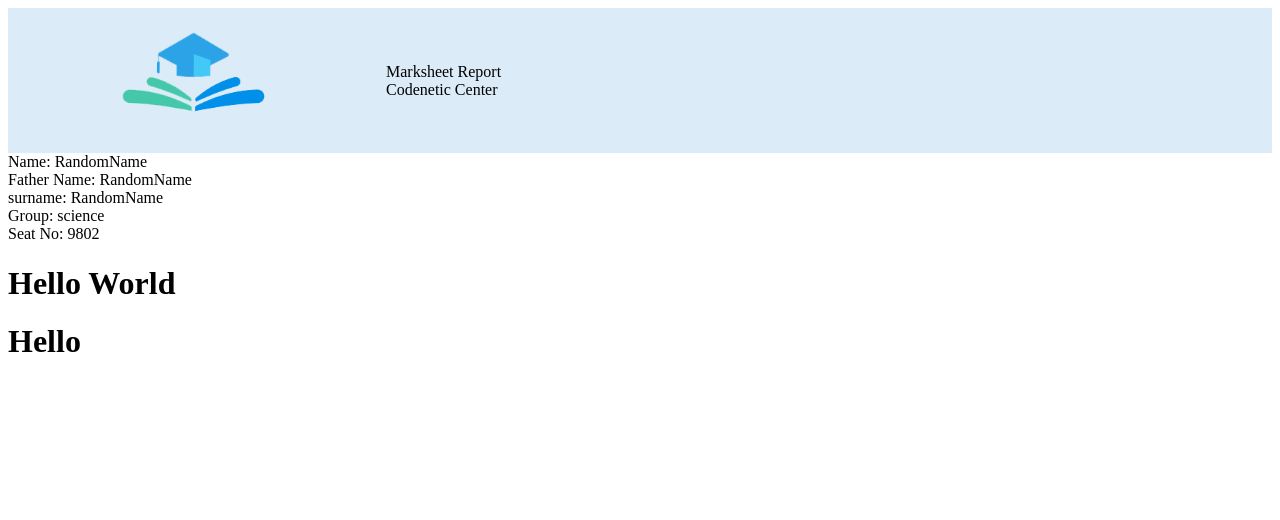
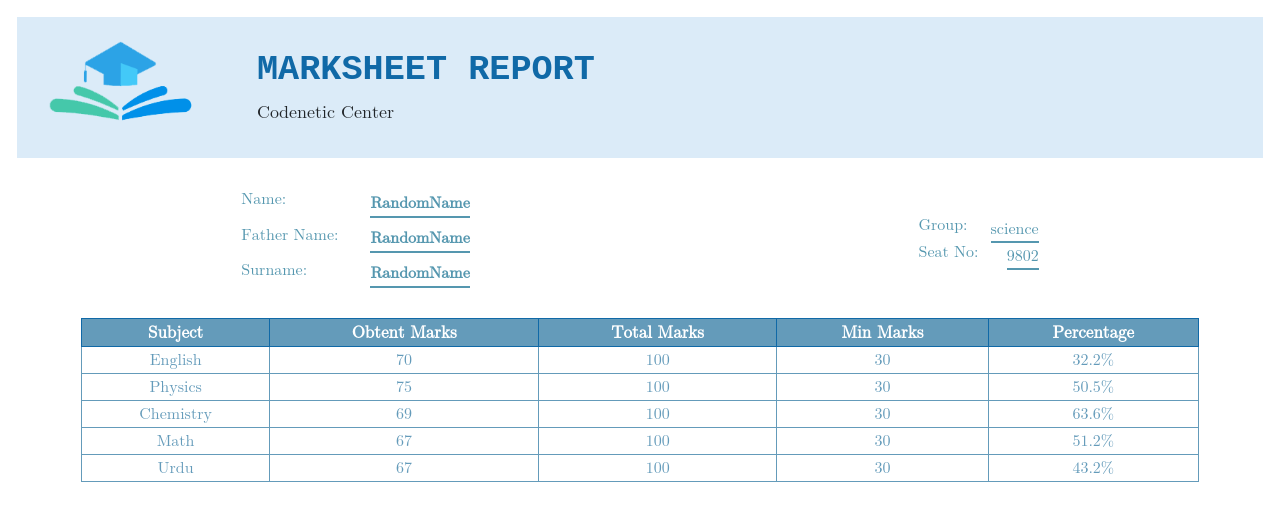
Before and after one commit to ompirkashchouhan/marksheet-generator-js, a plain HTML site: page index.html in a window 1280 px wide. Drawn offline with nearby package versions, Linux system fonts and the light colour scheme.

Commit message:
update files

```diff
--- a/index.html
+++ b/index.html
@@ -6,6 +6,9 @@
     <meta name="viewport" content="width=device-width, initial-scale=1.0">
     <title>Marksheet - Generator</title>
 </head>
+<!-- bootstrap css -->
+<link href="https://cdn.jsdelivr.net/npm/bootstrap@5.0.2/dist/css/bootstrap.min.css" rel="stylesheet"
+    integrity="sha384-EVSTQN3/azprG1Anm3QDgpJLIm9Nao0Yz1ztcQTwFspd3yD65VohhpuuCOmLASjC" crossorigin="anonymous">
 <!-- main style css -->
 <link rel="stylesheet" href="./style/index.css">
 
@@ -19,27 +22,96 @@
             <div class="marksheet">
                 <div class="caption">
                     <div class="logo"><img src="/assets/image/logo.png" width="170" alt="image"></div>
-                    <div class="title">Marksheet Report <br> <span class="cdn">Codenetic Center</span> </div>
+                    <div class="title">
+                        <h1>Marksheet Report</h1> <span class="cdn">Codenetic Center</span>
+                    </div>
                 </div>
                 <!-- Rendor Student info -->
                 <div class="contain_render_data">
                     <div class="flex-wrap">
-                        <div class="student_name">Name: <span id="getName">RandomName</span> </div>
-                        <div class="student_fName">Father Name: <span id="getfName">RandomName</span> </div>
-                        <div class="student_surname">surname: <span id="surName">RandomName</span> </div>
+                        <div class="student_name flex-row">
+                            <h3>Name:</h3> <span id="getName">RandomName</span>
+                        </div>
+                        <div class="student_fName flex-row">
+                            <h3>Father Name:</h3><span id="getfName">RandomName</span>
+                        </div>
+                        <div class="student_surname">
+                            <h3>Surname:</h3> <span id="surName">RandomName</span>
+                        </div>
                     </div>
                     <div class="flex-wrap">
-                        <div class="student_group">Group: <span id="Group">science</span> </div>
-                        <div class="student_seatnum">Seat No: <span id="seatNum">9802</span> </div>
+                        <div class="student_group">
+                            <h3>Group:</h3> <span id="Group">science</span>
+                        </div>
+                        <div class="student_seatnum">
+                            <h3>Seat No:</h3> <span id="seatNum">9802</span>
+                        </div>
                     </div>
+                </div>
+                <!-- Table form -->
+                <div class="mainTab">
+                <table>
+                    <tbody>
+                        <tr>
+                            <th>Subject</th>
+                            <th>Obtent Marks</th>
+                            <th>Total Marks</th>
+                            <th>Min Marks</th>
+                            <th>Percentage</th>
+                        </tr>
+                        <tr>
+                            <td>English</td>
+                            <td>70</td>
+                            <td>100</td>
+                            <td>30</td>
+                            <td>32.2%</td>
+                        </tr>
+                        <tr>
+                            <td>Physics</td>
+                            <td>75</td>
+                            <td>100</td>
+                            <td>30</td>
+                            <td>50.5%</td>
+                        </tr>
+                        <tr>
+                            <td>Chemistry</td>
+                            <td>69</td>
+                            <td>100</td>
+                            <td>30</td>
+                            <td>63.6%</td>
+                        </tr>
+                        <tr>
+                            <td>Math</td>
+                            <td>67</td>
+                            <td>100</td>
+                            <td>30</td>
+                            <td>51.2%</td>
+                        </tr>
+                        <tr>
+                            <td>Urdu</td>
+                            <td>67</td>
+                            <td>100</td>
+                            <td>30</td>
+                            <td>43.2%</td>
+                        </tr>
+                    </tbody>
+                </table>
                 </div>
             </div>
         </div>
     </div>
-    <h1>Hello World</h1>
-    <h1>Hello</h1>
+    <!-- <h1>Hello World</h1>
+    <h1>Hello</h1> -->
     <!-- main js -->
     <script src="/js/index.js"></script>
+    <!-- bootstrap -->
+    <script src="https://cdn.jsdelivr.net/npm/bootstrap@5.0.2/dist/js/bootstrap.bundle.min.js"
+        integrity="sha384-MrcW6ZMFYlzcLA8Nl+NtUVF0sA7MsXsP1UyJoMp4YLEuNSfAP+JcXn/tWtIaxVXM"
+        crossorigin="anonymous"></script>
+    <script src="https://cdn.jsdelivr.net/npm/@popperjs/core@2.9.2/dist/umd/popper.min.js"
+        integrity="sha384-IQsoLXl5PILFhosVNubq5LC7Qb9DXgDA9i+tQ8Zj3iwWAwPtgFTxbJ8NT4GN1R8p"
+        crossorigin="anonymous"></script>
+
 </body>
 
 </html>
--- a/style/index.css
+++ b/style/index.css
@@ -1,4 +1,10 @@
+* {
+    font-family: math;
+}
+
 /* marksheet styles */
+/* flex row */
+
 .marksheet {
     display: flex;
     flex-direction: column;
@@ -6,6 +12,7 @@
     align-content: stretch;
     justify-content: space-evenly;
     align-items: stretch;
+    padding: 17px;
 }
 
 .caption {
@@ -15,7 +22,107 @@
     align-content: center;
     align-items: center;
     background: #DBEBF8;
-    gap: 7pc;
+    gap: 3.5pc;
     padding: 14px;
-    padding-left: 6pc;
 }
+
+.title h1 {
+
+    color: #1069a7;
+    text-transform: uppercase;
+    font-family: monospace;
+    font-size: 2.2rem;
+    font-weight: 900;
+}
+
+.contain_render_data {
+    color: #5597AF;
+    margin-top: 2pc;
+    display: flex;
+    flex-direction: row;
+    flex-wrap: wrap;
+    align-content: space-between;
+    align-items: center;
+    justify-content: space-around;
+}
+
+.student_name,
+.student_fName,
+.student_surname {
+    margin-bottom: 8px;
+    font-weight: 800;
+    font-family: math;
+    display: flex;
+    /* flex-direction: row; */
+    flex-wrap: nowrap;
+    justify-content: space-between;
+    gap: 2pc;
+}
+
+#getName,
+#getfName,
+#surName,
+#seatNum,
+#Group {
+    border-bottom: 1px solid;
+    border-bottom-width: 2px;
+    display: flex;
+    flex-direction: row;
+    flex-wrap: wrap;
+    justify-content: center;
+    align-items: center;
+}
+
+h3 {
+    font-size: 16px !important;
+    display: inline !important;
+}
+
+.flex-wrap {
+    display: flex;
+    flex-direction: column;
+    flex-wrap: wrap;
+    align-content: space-around;
+    justify-content: center;
+    align-items: stretch;
+}
+
+.student_group,
+.student_seatnum {
+    display: flex;
+    flex-direction: row;
+    flex-wrap: nowrap;
+    align-content: center;
+    justify-content: space-between;
+    gap: 23px;
+}
+
+.cdn {
+    font-size: 18px;
+}
+
+table {
+    width: 100%;
+}
+
+th,
+td {
+    border: 1px solid #649BBA;
+}
+
+th {
+    background: #649BBA;
+    color: white;
+    font-size: 17px;
+    text-align: center;
+    border-color: #1069a7;
+}
+
+td {
+    color: #649bba;
+    text-align: center;
+}
+
+.mainTab {
+    padding: 22px 4pc;
+}
```
